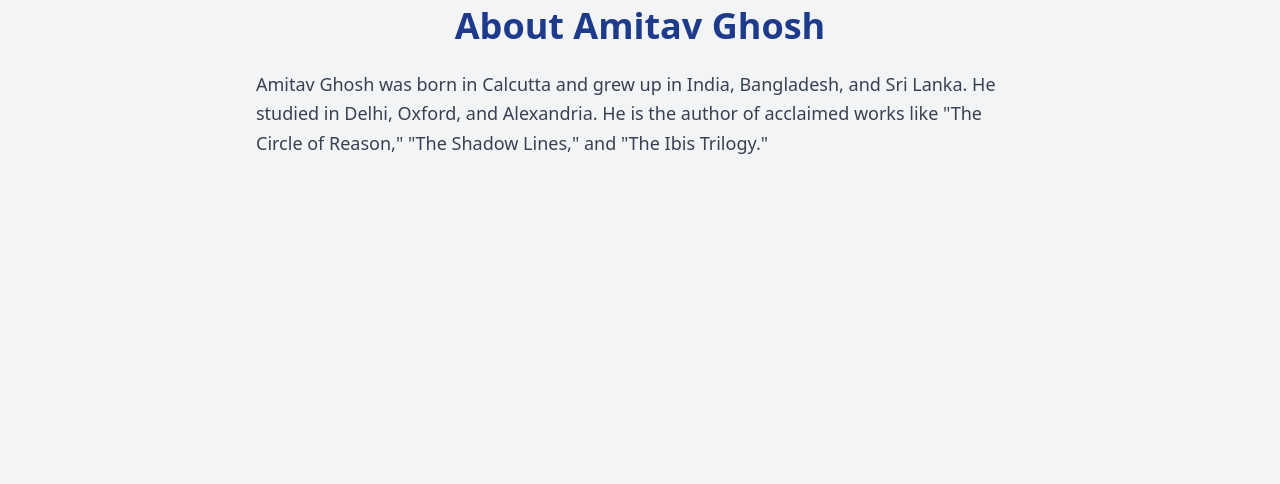
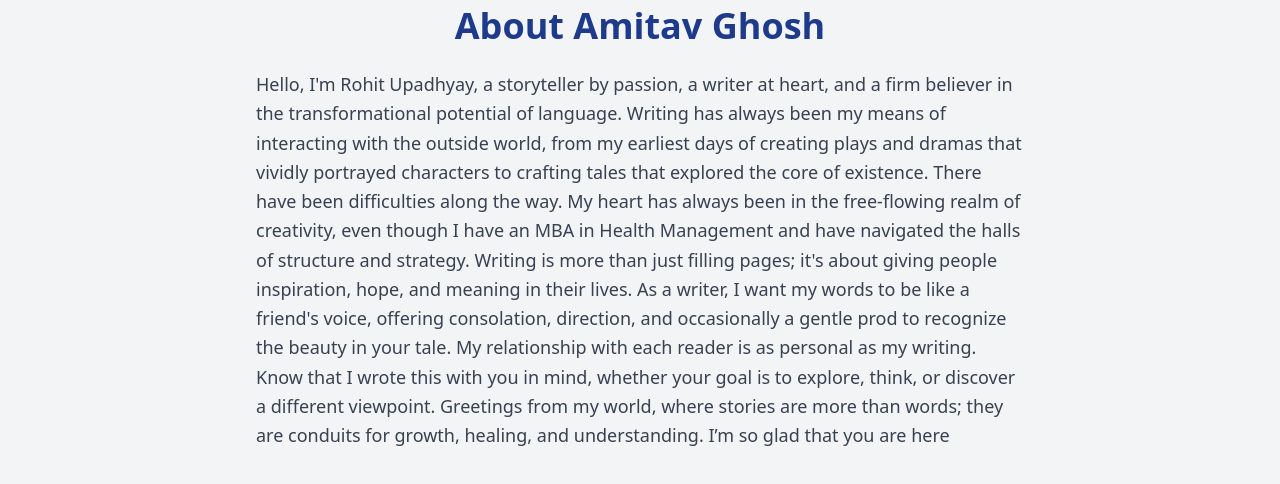
Before and after one commit to Mohit5Upadhyay/Rohit, a React (Vite) app: page /about in a window 1280 px wide. Shown: the part 382-866 px from the top of the page. Built offline with nearby package versions, Linux system fonts and the light colour scheme; no server answers.

Commit message:
third commit

```diff
--- a/src/pages/About.tsx
+++ b/src/pages/About.tsx
@@ -5,9 +5,11 @@ const About=()=> {
     <div className="min-h-screen bg-gray-100 py-10 px-6">
       <h2 className="text-4xl font-bold text-center text-blue-900 mb-6">About Amitav Ghosh</h2>
       <p className="max-w-3xl mx-auto text-lg leading-relaxed text-gray-700">
-        Amitav Ghosh was born in Calcutta and grew up in India, Bangladesh, and Sri Lanka. He studied
-        in Delhi, Oxford, and Alexandria. He is the author of acclaimed works like "The Circle of
-        Reason," "The Shadow Lines," and "The Ibis Trilogy."
+      Hello, I'm Rohit Upadhyay, a storyteller by passion, a writer at heart, and a firm believer in the transformational potential of language. Writing has always been my means of interacting with the outside world, from my earliest days of creating plays and dramas that vividly portrayed characters to crafting tales that explored the core of existence.
+There have been difficulties along the way. My heart has always been in the free-flowing realm of creativity, even though I have an MBA in Health Management and have navigated the halls of structure and strategy. Writing is more than just filling pages; it's about giving people inspiration, hope, and meaning in their lives.
+As a writer, I want my words to be like a friend's voice, offering consolation, direction, and occasionally a gentle prod to recognize the beauty in your tale. My relationship with each reader is as personal as my writing. Know that I wrote this with you in mind, whether your goal is to explore, think, or discover a different viewpoint.
+Greetings from my world, where stories are more than words; they are conduits for growth, healing, and understanding.
+I’m so glad that you are here
       </p>
     </div>
   );
--- a/src/pages/Blog.tsx
+++ b/src/pages/Blog.tsx
@@ -21,7 +21,7 @@ function Blog() {
   const [posts, setPosts] = useState<BlogPost[]>([]);
   const [loading, setLoading] = useState(true);
   const [error, setError] = useState<string | null>(null);
-  const { user, isAdmin } = useAuth();
+  const {  isAdmin } = useAuth();
 
   useEffect(() => {
     fetchPosts();
--- a/src/pages/Home.tsx
+++ b/src/pages/Home.tsx
@@ -15,7 +15,11 @@ function Home() {
         <section className="w-1/2 p-8">
           <h2 className="text-classic-blue text-2xl font-bold mb-4">Welcome</h2>
           <p className="text-classic-blue leading-relaxed">
-            Your content here. Add your welcome message or introduction.
+          Hello, I'm Rohit Upadhyay, a storyteller by passion, a writer at heart, and a firm believer in the transformational potential of language. Writing has always been my means of interacting with the outside world, from my earliest days of creating plays and dramas that vividly portrayed characters to crafting tales that explored the core of existence.
+There have been difficulties along the way. My heart has always been in the free-flowing realm of creativity, even though I have an MBA in Health Management and have navigated the halls of structure and strategy. Writing is more than just filling pages; it's about giving people inspiration, hope, and meaning in their lives.
+As a writer, I want my words to be like a friend's voice, offering consolation, direction, and occasionally a gentle prod to recognize the beauty in your tale. My relationship with each reader is as personal as my writing. Know that I wrote this with you in mind, whether your goal is to explore, think, or discover a different viewpoint.
+Greetings from my world, where stories are more than words; they are conduits for growth, healing, and understanding.
+I’m so glad that you are here
           </p>
         </section>
       </main>
--- a/src/pages/Layout.tsx
+++ b/src/pages/Layout.tsx
@@ -21,7 +21,7 @@ function Layout() {
   const [currentBanner, setCurrentBanner] = useState(BANNER_MAPPING['/']);
   const [isChangingBanner, setIsChangingBanner] = useState(false);
   const [showAboutDropdown, setShowAboutDropdown] = useState(false);
-  const [showBooksDropdown, setShowBooksDropdown] = useState(false);
+
   const [showLogoutConfirm, setShowLogoutConfirm] = useState(false);
   const timeoutRef = useRef<NodeJS.Timeout>();
 
@@ -116,15 +116,11 @@ function Layout() {
               Pictures
             </Link>
 
-            <div
-              className="relative"
-              onMouseEnter={() => handleMouseEnter(setShowBooksDropdown)}
-              onMouseLeave={() => handleMouseLeave(setShowBooksDropdown)}
-            >
+
               <Link to="/books" className="text-classic-blue hover:text-gold transition-colors">
                 Books
               </Link>
-            </div>
+
 
             {user ? (
               <button
--- a/src/pages/ResetPassword.tsx
+++ b/src/pages/ResetPassword.tsx
@@ -1,6 +1,6 @@
 import { useState, FormEvent } from 'react';
 import { useNavigate, useSearchParams } from 'react-router-dom';
-import { useAuth } from '../appwrite/auth';
+
 import { account } from '../appwrite/appwriteConfig';
 
 function ResetPassword() {
--- a/src/pages/VerifyEmail.tsx
+++ b/src/pages/VerifyEmail.tsx
@@ -10,7 +10,7 @@ function VerifyEmail() {
   const secret = searchParams.get('secret');
   const [isVerifying, setIsVerifying] = useState(true);
   const [error, setError] = useState('');
-  const [success, setSuccess] = useState(false);
+  const [_, setSuccess] = useState(false);
   const navigate = useNavigate();
 
   useEffect(() => {
```
